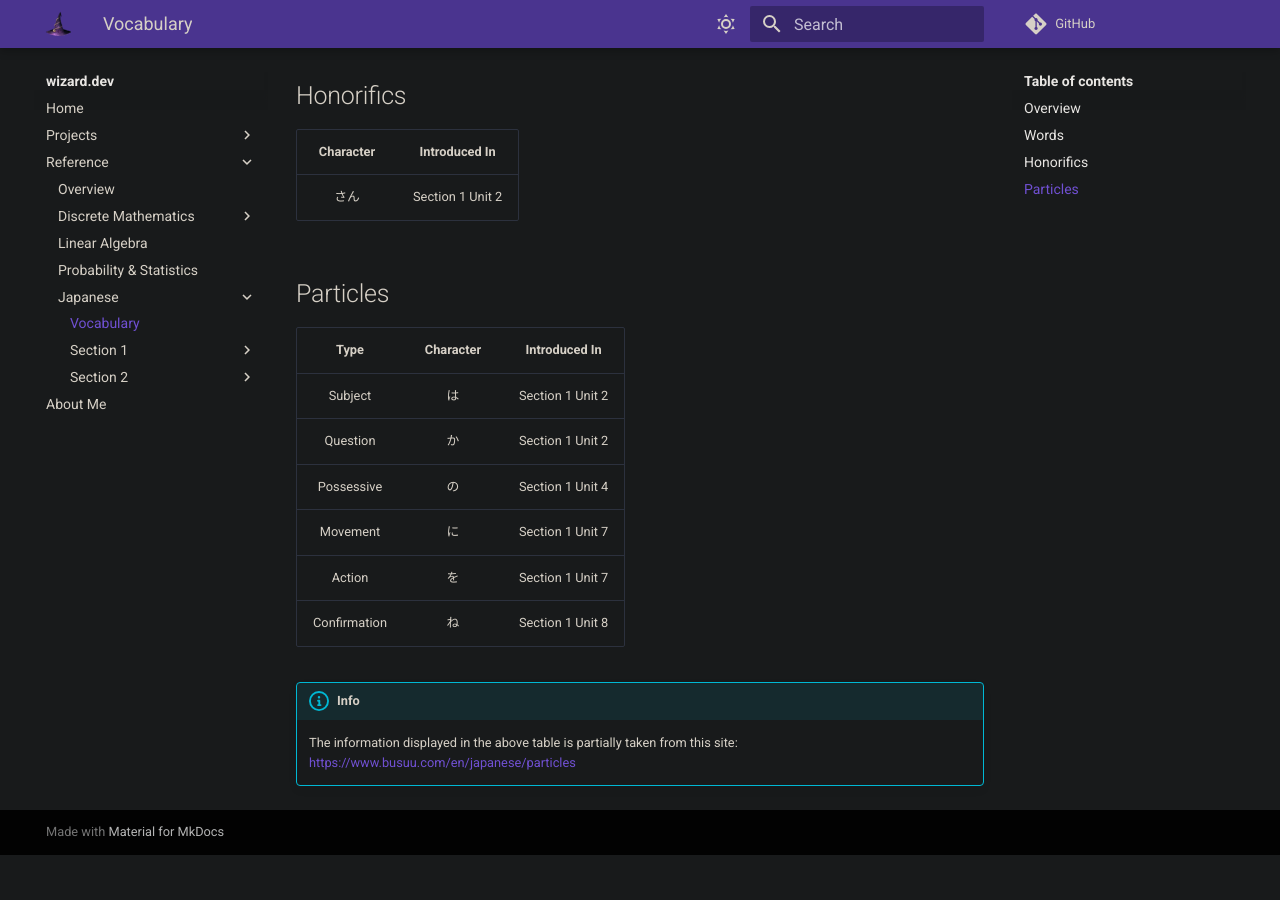
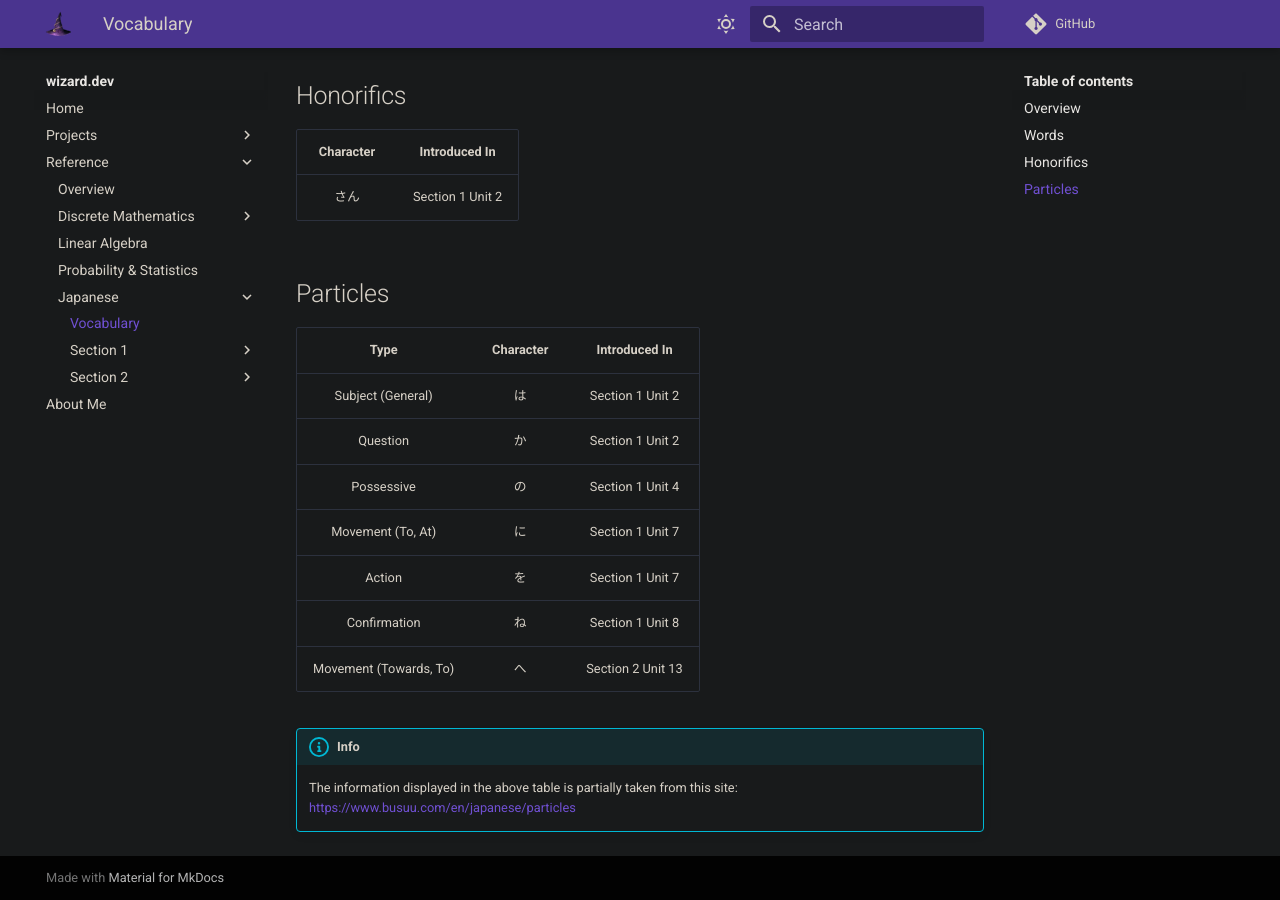
Before and after one commit to zkWildfire/wizard.dev, an MkDocs documentation site: the page built from docs/reference/japanese/vocabulary.md, in a window 1280 px wide and 900 px high, scrolled down 12881 px. Built offline with MkDocs 1.6.1 and Material for MkDocs 9.7.7, drawn with Linux system fonts in a browser that asks for light colours; comment, search, counter and statistics services are not loaded; before the commit the page ends 13736 px from its top, so only the background shows below that.

Commit message:
Update particles section.

```diff
--- a/docs/reference/japanese/vocabulary.md
+++ b/docs/reference/japanese/vocabulary.md
@@ -293,12 +293,13 @@ one or more Kanji characters.
 ## Particles
 | Type | Character | Introduced In |
 |:----:|:---------:|:-------------:|
-| Subject | は | Section 1 Unit 2 |
+| Subject (General) | は | Section 1 Unit 2 |
 | Question | か | Section 1 Unit 2 |
 | Possessive | の | Section 1 Unit 4 |
-| Movement | に | Section 1 Unit 7 |
+| Movement (To, At) | に | Section 1 Unit 7 |
 | Action | を | Section 1 Unit 7 |
 | Confirmation | ね | Section 1 Unit 8 |
+| Movement (Towards, To) | へ | Section 2 Unit 13 |
 
 !!! info
     The information displayed in the above table is partially taken from this
```
